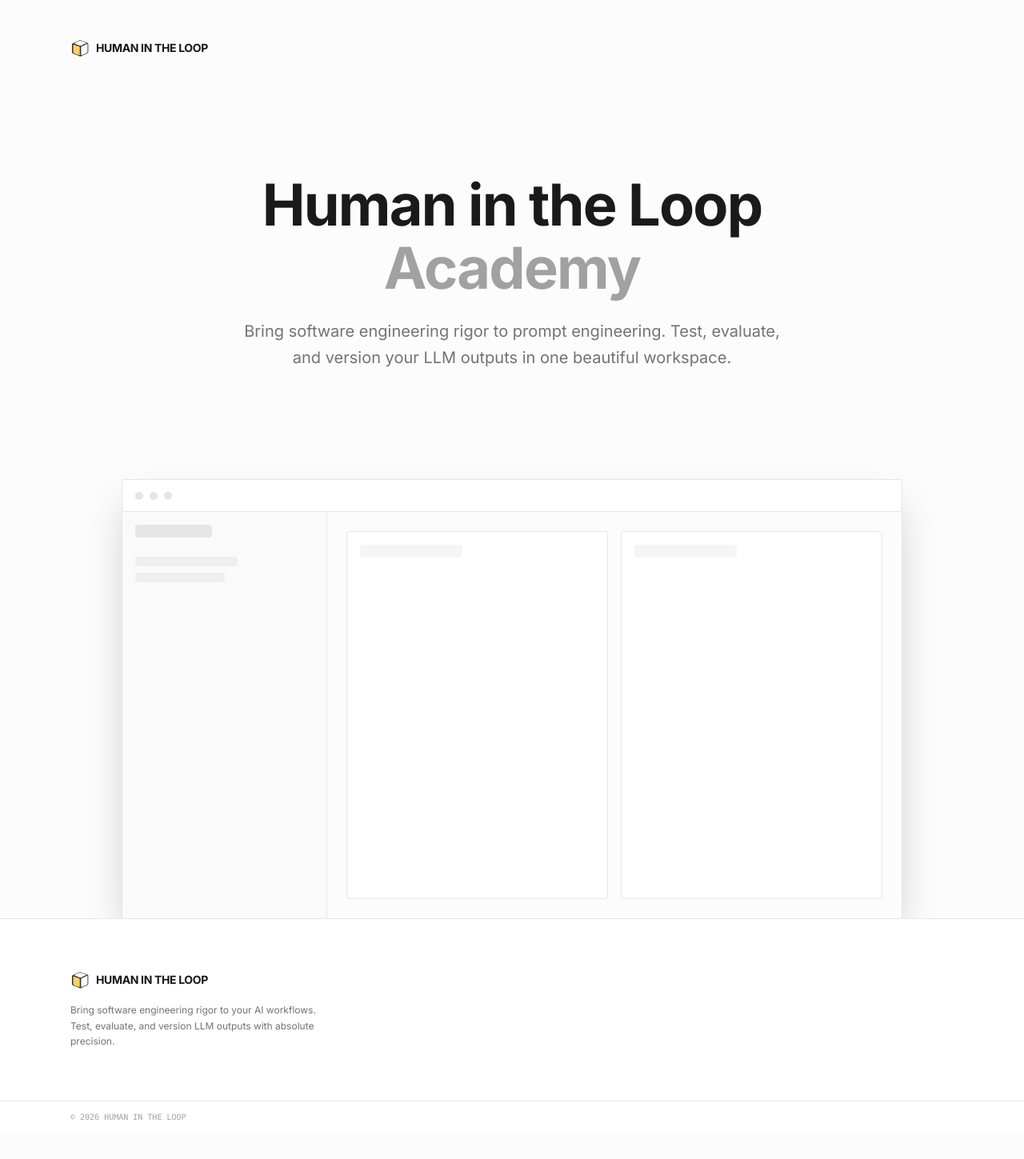
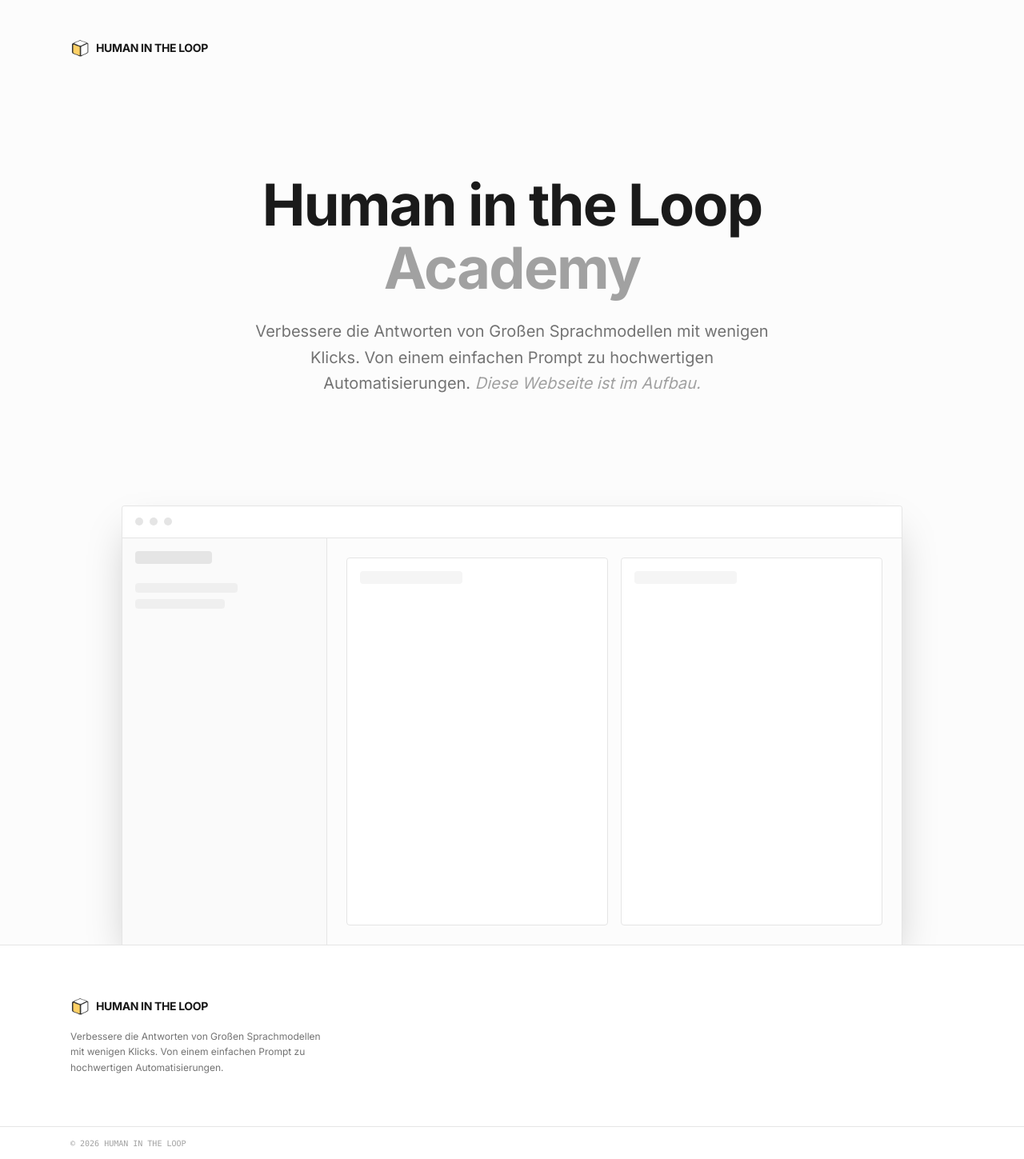
Before and after one commit to christian-klng/humanintheloop_evals, a React (Vite) app: page / in a window 1280 px wide. Shown: the whole page at 80% size. Before the commit the page ends 1417 px from the top, so only its background shows below. Built offline with nearby package versions, Linux system fonts and the light colour scheme; no server answers.

Commit message:
Update LandingPage.tsx

```diff
--- a/src/pages/LandingPage.tsx
+++ b/src/pages/LandingPage.tsx
@@ -16,7 +16,7 @@
           <span className="text-neutral-400">Academy</span>
         </h1>
         <p className="text-lg sm:text-xl text-neutral-500 max-w-2xl font-light mb-10 leading-relaxed">
-          Bring software engineering rigor to prompt engineering. Test, evaluate, and version your LLM outputs in one beautiful workspace.
+          Verbessere die Antworten von Gro&szlig;en Sprachmodellen mit wenigen Klicks. Von einem einfachen Prompt zu hochwertigen Automatisierungen. <span className="italic text-neutral-400">Diese Webseite ist im Aufbau.</span>
         </p>
       </main>
 
@@ -50,7 +50,7 @@
             HUMAN IN THE LOOP
           </div>
           <p className="text-xs text-neutral-500 max-w-xs leading-relaxed">
-            Bring software engineering rigor to your AI workflows. Test, evaluate, and version LLM outputs with absolute precision.
+            Verbessere die Antworten von Gro&szlig;en Sprachmodellen mit wenigen Klicks. Von einem einfachen Prompt zu hochwertigen Automatisierungen.
           </p>
         </div>
 
```
